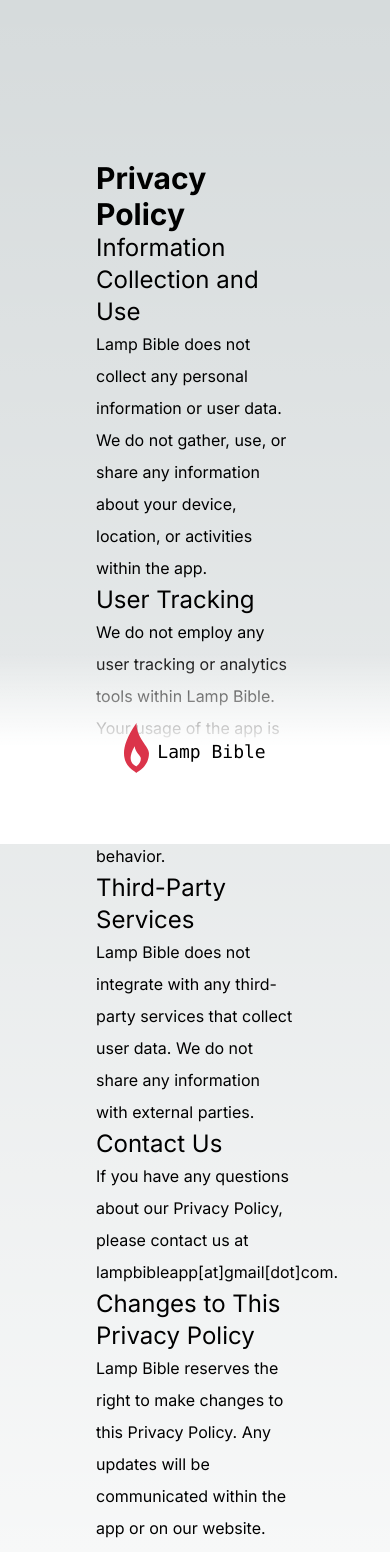
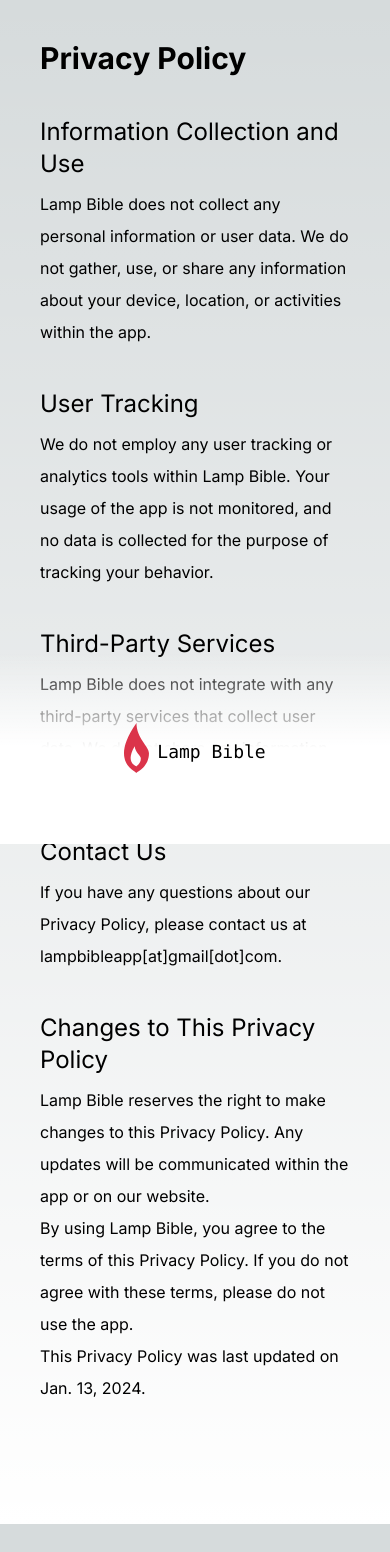
Before and after one commit to mattsbennett/lamp-bible-web, a Next.js app: page /privacy in a window 390 px wide. Shown: the top 1552 px of the page. After the commit the page ends 1524 px from the top, so only its background shows below. Built offline with nearby package versions, Linux system fonts and the light colour scheme.

Commit message:
Fix privacy policy responsive layout

```diff
--- a/app/privacy/page.tsx
+++ b/app/privacy/page.tsx
@@ -3,7 +3,7 @@
 
 export default function Privacy() {
     return (
-      <main className="flex min-h-screen flex-col justify-between p-24">
+      <main className="flex min-h-screen flex-col justify-between p-10 sm:p-24">
         <div className="z-10 max-w-5xl w-full font-mono items-center justify-between text-sm lg:flex">
         <Link href="/">
             <div className="fixed bottom-0 left-0 flex h-48 w-full items-center justify-center bg-gradient-to-t from-white via-white dark:from-black dark:via-black lg:static lg:h-auto lg:w-auto lg:bg-none">
@@ -18,17 +18,17 @@
             </div>
         </Link>
         </div>
-        <div className='flex min-h-screen flex-col justify-between pt-16'>
+        <div className='flex min-h-screen flex-col justify-between lg:pt-16 pb-20'>
             <h2 className="text-3xl font-bold">Privacy Policy</h2>
-            <h3 className="text-2xl">Information Collection and Use</h3>
+            <h3 className="text-2xl mt-10 mb-2">Information Collection and Use</h3>
             <p className='leading-loose'>Lamp Bible does not collect any personal information or user data. We do not gather, use, or share any information about your device, location, or activities within the app.</p>
-            <h3 className="text-2xl">User Tracking</h3>
+            <h3 className="text-2xl mt-10 mb-2">User Tracking</h3>
             <p className='leading-loose'>We do not employ any user tracking or analytics tools within Lamp Bible. Your usage of the app is not monitored, and no data is collected for the purpose of tracking your behavior.</p>
-            <h3 className="text-2xl">Third-Party Services</h3>
+            <h3 className="text-2xl mt-10 mb-2">Third-Party Services</h3>
             <p className='leading-loose'>Lamp Bible does not integrate with any third-party services that collect user data. We do not share any information with external parties.</p>
-            <h3 className="text-2xl">Contact Us</h3>
+            <h3 className="text-2xl mt-10 mb-2">Contact Us</h3>
             <p className='leading-loose'>If you have any questions about our Privacy Policy, please contact us at lampbibleapp[at]gmail[dot]com.</p>
-            <h3 className="text-2xl">Changes to This Privacy Policy</h3>
+            <h3 className="text-2xl mt-10 mb-2">Changes to This Privacy Policy</h3>
             <p className='leading-loose'>Lamp Bible reserves the right to make changes to this Privacy Policy. Any updates will be communicated within the app or on our website.</p>
             <p className='leading-loose'>By using Lamp Bible, you agree to the terms of this Privacy Policy. If you do not agree with these terms, please do not use the app.</p>
             <p className='leading-loose'>This Privacy Policy was last updated on Jan. 13, 2024.</p>
```
